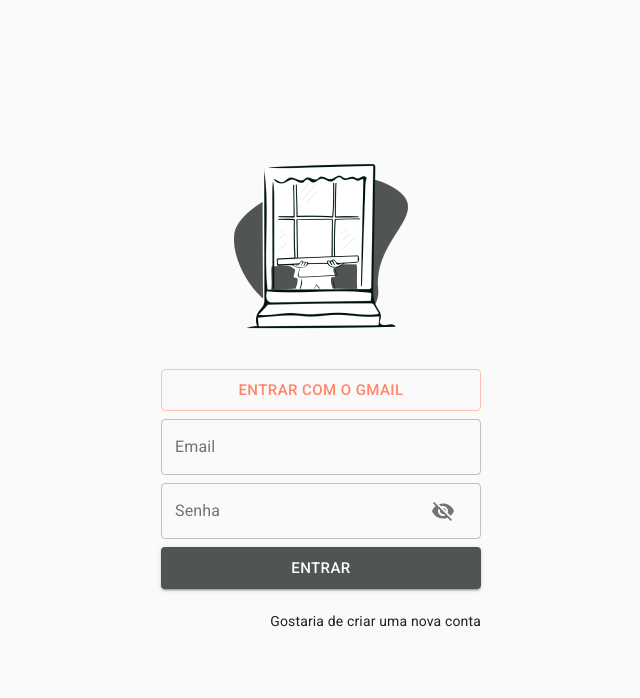
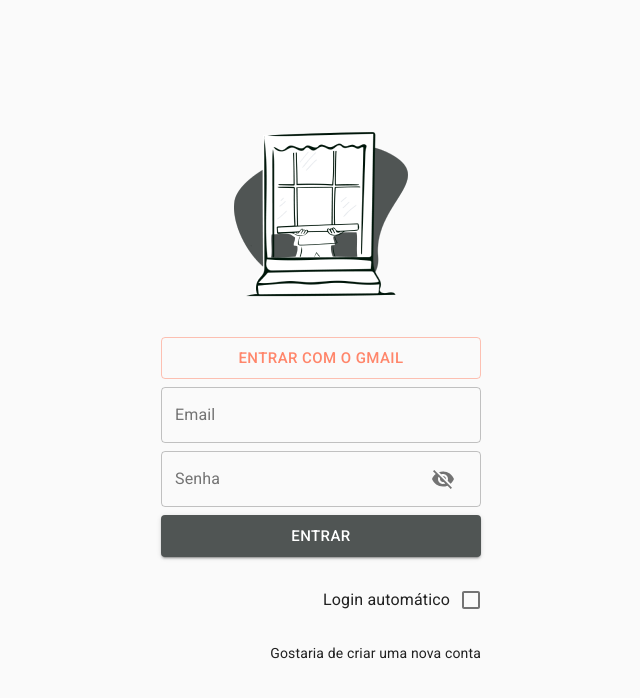
Before and after one commit to DavidFerreiraM1/sys-notification-web, a Next.js app: page / in a window 1280 px wide. Shown: the top 698 px of the page, without its empty margins (319-959 px from the left). Built offline with nearby package versions, Linux system fonts and the light colour scheme.

Commit message:
auto login check added

```diff
--- a/src/features/login/index.tsx
+++ b/src/features/login/index.tsx
@@ -3,9 +3,12 @@
   Box,
   Button,
   Container,
+  FormControl,
+  FormControlLabel,
   IconButton,
   InputAdornment,
   TextField,
+  Checkbox
 } from '@material-ui/core';
 
 import Visibility from '@material-ui/icons/Visibility';
@@ -34,10 +37,16 @@
 export function Login() {
   const classes = loginStyles();
   const [statusPassword, setStatusPassword] = React.useState<'visible' | 'visible-off'>('visible-off');
+  const [autoLogin, setAutoLogin] = React.useState(false);
   const [formLogin, setFormLogin] = React.useState({
     email: '',
     password: ''
   });
+
+  const autoLoginChangeHandler = React.useCallback((event: React.ChangeEvent<HTMLInputElement>) => {
+    const { checked } = event.target;
+    setAutoLogin(checked);
+  }, [autoLogin]);
 
   const statusPasswordHandler = React.useCallback(() => {
     statusPassword === 'visible' ? setStatusPassword('visible-off') : setStatusPassword('visible')
@@ -135,6 +144,21 @@
                 Entrar
               </Button>
             </Box>
+            <Box className="form-control auto-login">
+              <FormControl>
+                <FormControlLabel
+                  label="Login automático"
+                  labelPlacement="start"
+                  control={
+                    <Checkbox
+                      color="primary"
+                      name="auto-login"
+                      checked={autoLogin}
+                      onChange={autoLoginChangeHandler}
+                    />}
+                />
+              </FormControl>
+            </Box>
             <Box className="form-control btn-link">
               <Link
                 href="user/register"
--- a/src/features/login/styles.ts
+++ b/src/features/login/styles.ts
@@ -22,6 +22,12 @@
       margin: '8px 0',
       width: '320px'
     },
+    '& .auto-login': {
+      width: '100%',
+      display: 'flex',
+      justifyContent: 'flex-end',
+      margin: '22px 0'
+     },
     '& .btn-link': {
      width: '100%',
      display: 'flex',
```
